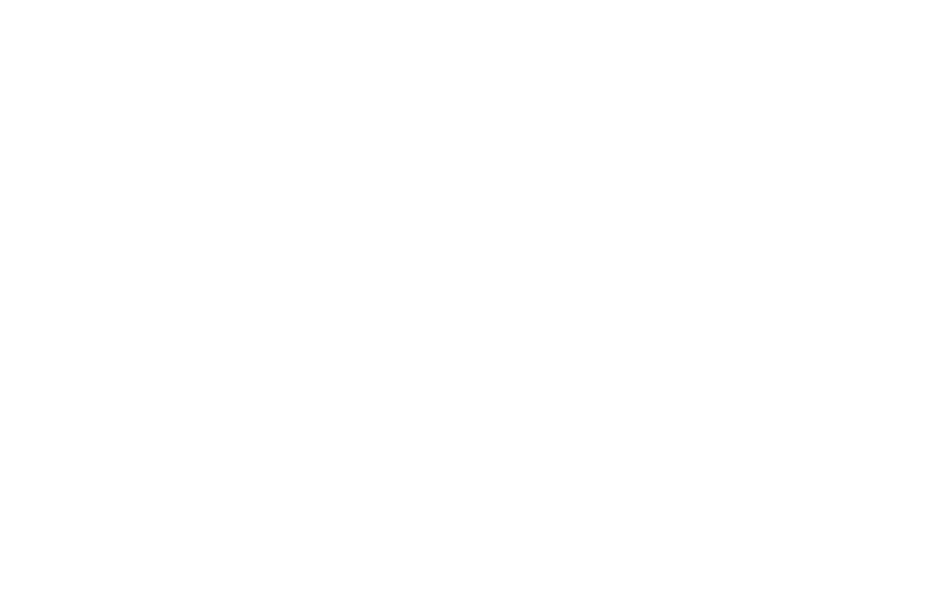
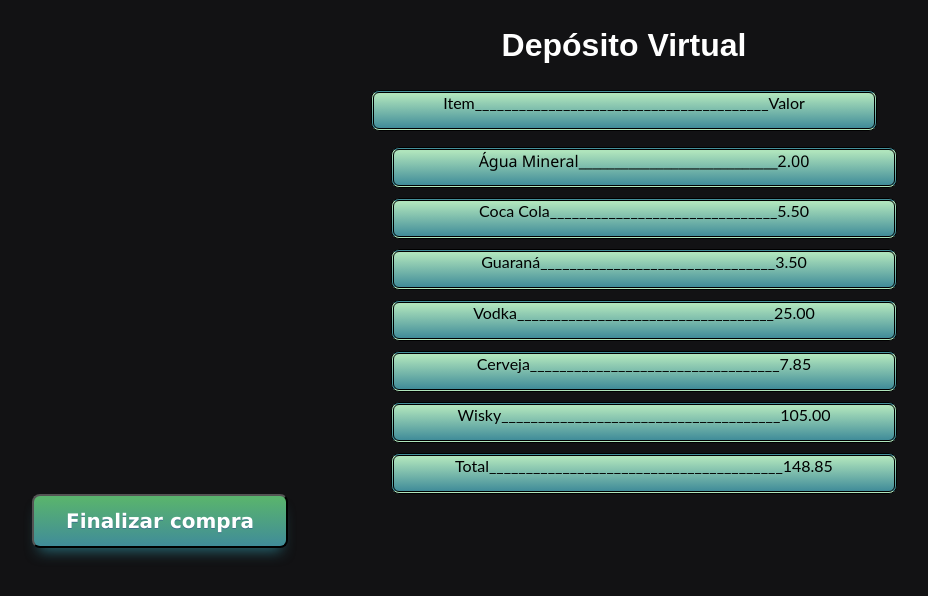
Before and after one commit to Kenzie-Academy-Brasil-Developers/m1-entrega-carrinho-de-compras-Bravineugenio, a plain HTML site: page index.html in a window 1280 px wide. Shown: the whole page, without its empty margins (16-944 px from the left). Drawn offline with Linux system fonts and the light colour scheme.

Commit message:
Primeiro commit

```diff
--- a/index.css
+++ b/index.css
@@ -0,0 +1,183 @@
+.ProductItem1{
+    max-width: 1200px;
+    width: 500px;
+    margin: 0 auto; /* Centralizando o conteúdo*/
+    font-family: 'Lato', sans-serif;
+    display: flex;
+    justify-content: center;
+    align-content: center;
+    background:linear-gradient(to bottom, #afe4bc 5%, #408c99 100%);
+	background-color:#ceddd2;
+	border-radius:8px;
+    border-style:double;
+    height: 35px;
+    font-family: 'Segoe UI', Tahoma, Geneva, Verdana, sans-serif;
+
+}
+
+.ProductItem2{
+    max-width: 1200px;
+    margin: 0 auto; /* Centralizando o conteúdo*/
+    font-family: 'Lato', sans-serif;
+    display: flex;
+    justify-content: center;
+    align-content: center;
+    background:linear-gradient(to bottom, #afe4bc 5%, #408c99 100%);
+	background-color:#ceddd2;
+	border-radius:8px;
+    margin-top: 10px;
+    width: 500px;
+    border-style:double;
+    height: 35px;
+
+
+}
+
+.ProductItem3{
+    max-width: 1200px;
+    margin: 0 auto; /* Centralizando o conteúdo*/
+    font-family: 'Lato', sans-serif;
+    display: flex;
+    justify-content: center;
+    align-content: center;
+    background:linear-gradient(to bottom, #afe4bc 5%, #408c99 100%);
+	background-color:#ceddd2;
+	border-radius:8px;
+    margin-top: 10px;
+    width: 500px;
+    border-style:double;
+    height: 35px;
+
+
+}
+
+.ProductItem4{
+    max-width: 1200px;
+    margin: 0 auto; /* Centralizando o conteúdo*/
+    font-family: 'Lato', sans-serif;
+    display: flex;
+    justify-content: center;
+    align-content: center;
+    background:linear-gradient(to bottom, #afe4bc 5%, #408c99 100%);
+	background-color:#ceddd2;
+	border-radius:8px;
+    margin-top: 10px;
+    width: 500px;
+    border-style:double;
+    height: 35px;
+
+
+}
+
+.ProductItem5{
+    max-width: 1200px;
+    margin: 0 auto; /* Centralizando o conteúdo*/
+    font-family: 'Lato', sans-serif;
+    display: flex;
+    justify-content: center;
+    align-content: center;
+    background:linear-gradient(to bottom, #afe4bc 5%, #408c99 100%);
+	background-color:#ceddd2;
+	border-radius:8px;
+    margin-top: 10px;
+    width: 500px;
+    border-style:double;
+    height: 35px;
+
+
+}
+
+.ProductItem6{
+    max-width: 1200px;
+    margin: 0 auto; /* Centralizando o conteúdo*/
+    font-family: 'Lato', sans-serif;
+    display: flex;
+    justify-content: center;
+    align-content: center;
+    background:linear-gradient(to bottom, #afe4bc 5%, #408c99 100%);
+	background-color:#ceddd2;
+	border-radius:8px;
+    margin-top: 10px;
+    width: 500px;
+    border-style:double;
+    height: 35px;
+
+
+}
+
+.Item{
+    max-width: 1200px;
+    margin: 0 auto; /* Centralizando o conteúdo*/
+    font-family: 'Lato', sans-serif;
+    display: flex;
+    justify-content: center;
+    align-content: center;
+    background:linear-gradient(to bottom, #afe4bc 5%, #408c99 100%);
+	background-color:#ceddd2;
+	border-radius:8px;
+    margin-top: 10px;
+    width: 500px;
+    border-style:double;
+    height: 35px;
+
+
+}
+
+
+.Titulo{
+    text-align: center;
+    color: white;
+    font-family: 'IBM Plex Sans', sans-serif;
+    font-size: 32px;
+
+
+}
+
+.Total{
+    max-width: 1200px;
+    margin: 0 auto; /* Centralizando o conteúdo*/
+    font-family: 'Lato', sans-serif;
+    display: flex;
+    justify-content: center;
+    align-content: center;
+    background:linear-gradient(to bottom, #afe4bc 5%, #408c99 100%);
+	background-color:#ceddd2;
+	border-radius:8px;
+    margin-top: 10px;
+    width: 500px;
+    border-style:double;
+    height: 35px;
+
+
+}
+
+.myButton {
+	box-shadow: 0px 10px 14px -7px #276873;
+	background:linear-gradient(to bottom, #59b36e 5%, #408c99 100%);
+	background-color:#59b36e;
+	border-radius:8px;
+	cursor:pointer;
+	color:#ffffff;
+	font-family:Verdana;
+	font-size:20px;
+	font-weight:bold;
+	padding:13px 32px;
+	text-decoration:none;
+	text-shadow:0px 1px 0px #3d768a;
+    display: flex;
+    justify-content: center;
+}
+.myButton:hover {
+	background:linear-gradient(to bottom, #408c99 5%, #59b36e 100%);
+	background-color:#408c99;
+}
+.myButton:active {
+	position:relative;
+	top:1px;
+}
+
+
+
+body {
+    background-color: #121214;
+}
--- a/index.html
+++ b/index.html
@@ -7,7 +7,25 @@
     <link rel="stylesheet" href="index.css">
     <title>Carrinho de compras</title>
 </head>
-<body>
+<body class="corpo">
     <script src="index.js"></script>
+    <main id="Mainnn"class="main">
+    <h2 class="Titulo">Depósito Virtual</h2>
+    <div class="Item">Item________________________________________Valor</div>
+    <ul id="ListProducts"  class="ProductsList">
+        <li id="AguaMin" class="ProductItem1">Água Mineral____________________________2.00
+        </li>
+        <li id="Coca" class="ProductItem2">Coca Cola_______________________________5.50</li>
+        <li id="Guarana" class="ProductItem3">Guaraná________________________________3.50</li>
+        <li id="Vodka" class="ProductItem4">Vodka___________________________________25.00</li>
+        <li id="Cerveja" class="ProductItem5">Cerveja__________________________________7.85</li>
+        <li id="Wisky" class="ProductItem6">Wisky______________________________________105.00</li>
+        <section class="Total">Total________________________________________148.85
+        </section>
+        <div><button class="myButton">Finalizar compra</button></div>
+    </ul>
+
+    </main>
+
 </body>
 </html>
--- a/index.js
+++ b/index.js
@@ -1,7 +1,58 @@
+
+const  tagMain   = document.createElement("Main")
+const  tagBody  = document.createElement("Body")
+const  tagUl   = document.createElement("ul")
+const  tagLi  = document.createElement("li")
+const  button = document.createElement("button")
+const tagSection = document.createElement("section")
+
+tagMain.appendChild(tagBody)
+tagUl.appendChild(tagBody)
+tagLi.appendChild(tagUl)
+button.appendChild(tagSection)
+
+
 const productsCart = [
     {
+        id: 0,
+        name: "Água Mineral",
+        price: 2.00
+    },
+    {
         id: 1,
-        name: "",
-        price: 0.00
-    }
+        name: "Coca Cola",
+        price: 5.50
+    },
+    {
+        id: 2,
+        name: "Guaraná",
+        price: 3.50
+    },
+    {
+        id: 3,
+        name: "Vodka",
+        price: 25.00
+    },
+    {
+        id: 4,
+        name: "Cerveja",
+        price: 7.85
+    },
+    {
+        id: 5,
+        name: "Wisky",
+        price: 105.00
+    },
+
 ]
+
+let soma = 0
+function somaPreco(price) {
+    for(let i = 0; i < productsCart.length; i++){
+    soma = soma + productsCart[i].price;
+
+}
+return soma
+}
+
+console.log(tagMain)
```
